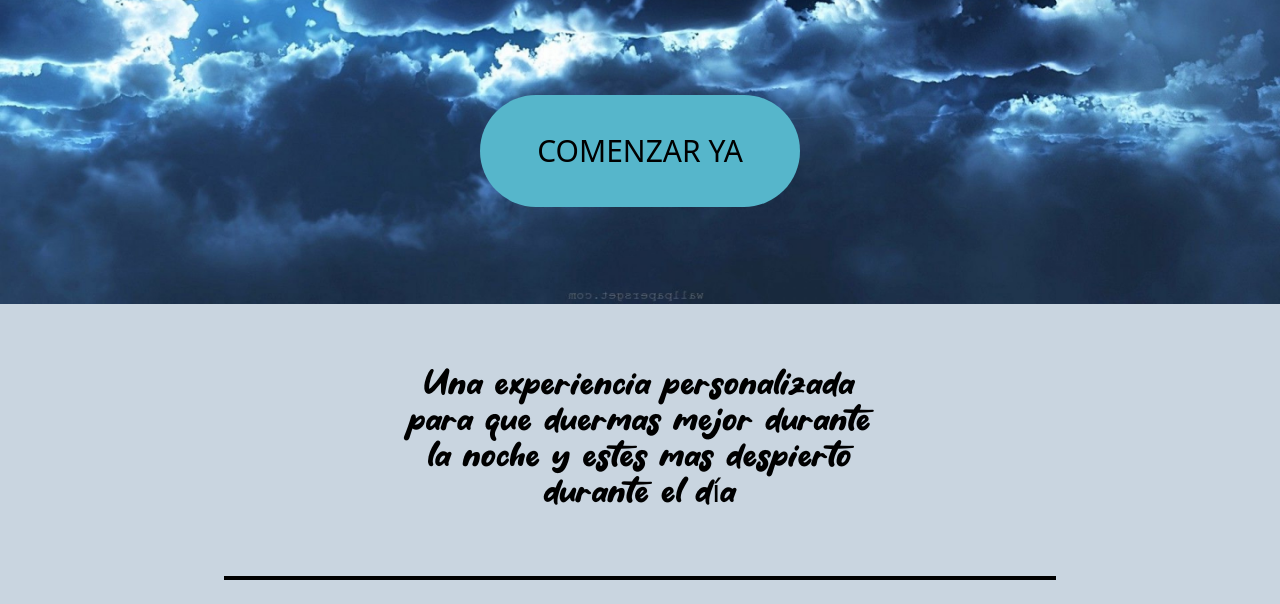
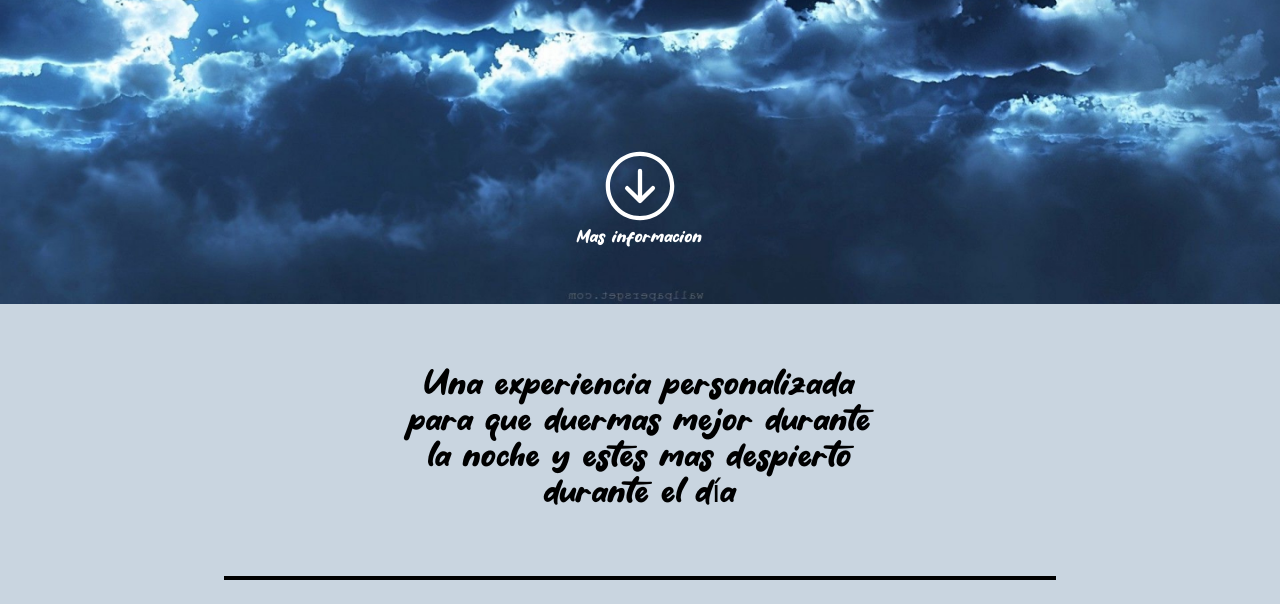
Before and after one commit to angelrcd/sweetdreams-portada-mkweb, a website built with Vite: page src/index.html in a window 1280 px wide. Shown: the part 496-1100 px from the top of the page. Built offline with nearby package versions, Linux system fonts and the light colour scheme.

Commit message:
Añadido boton ancla

```diff
--- a/src/index.css
+++ b/src/index.css
@@ -15,3 +15,7 @@
     @apply font-sans w-1/4 h-28 text-3xl bg-web-boton rounded-full;
   }
 }
+
+#arrow-button {
+  filter: invert(100%) sepia(15%) saturate(2087%) hue-rotate(167deg) brightness(128%) contrast(110%);
+}
--- a/src/index.html
+++ b/src/index.html
@@ -1,5 +1,5 @@
 <!DOCTYPE html>
-<html lang="es">
+<html class="scroll-smooth" lang="es">
 
 <head>
   <meta charset="UTF-8">
@@ -17,11 +17,16 @@
       style="background-image: url('/background.jpg');">
       <h1 class="text-white text-6xl">SWEETDREAMS</h1>
       <h2 class="text-white text-5xl">Duerme mejor. Siéntete mejor</h2>
-      <button class="boton-web">COMENZAR YA</button>
+      <button class="boton-web mb-10">COMENZAR YA</button>
+      <div class="flex flex-col"><a class="justify-self-center self-center" id="arrow-button" href="#info"><img
+            class="h-20" src="/icons/ArrowCircleDown28Regular.svg" alt=""></a>
+        <p class="text-white">Mas informacion</p>
+      </div>
+
     </div>
 </main>
 
-<div class="h-auto bg-web-fondo flex flex-col justify-center">
+<div id="info" class="h-auto bg-web-fondo flex flex-col justify-center">
   <div class="px-56">
     <h3 class="border-b-4 border-black py-16 px-44 text-3xl text-center">Una experiencia personalizada para que duermas
       mejor
```
Also changed, not shown: public/icons/ArrowCircleDown28Regular.svg (added).
